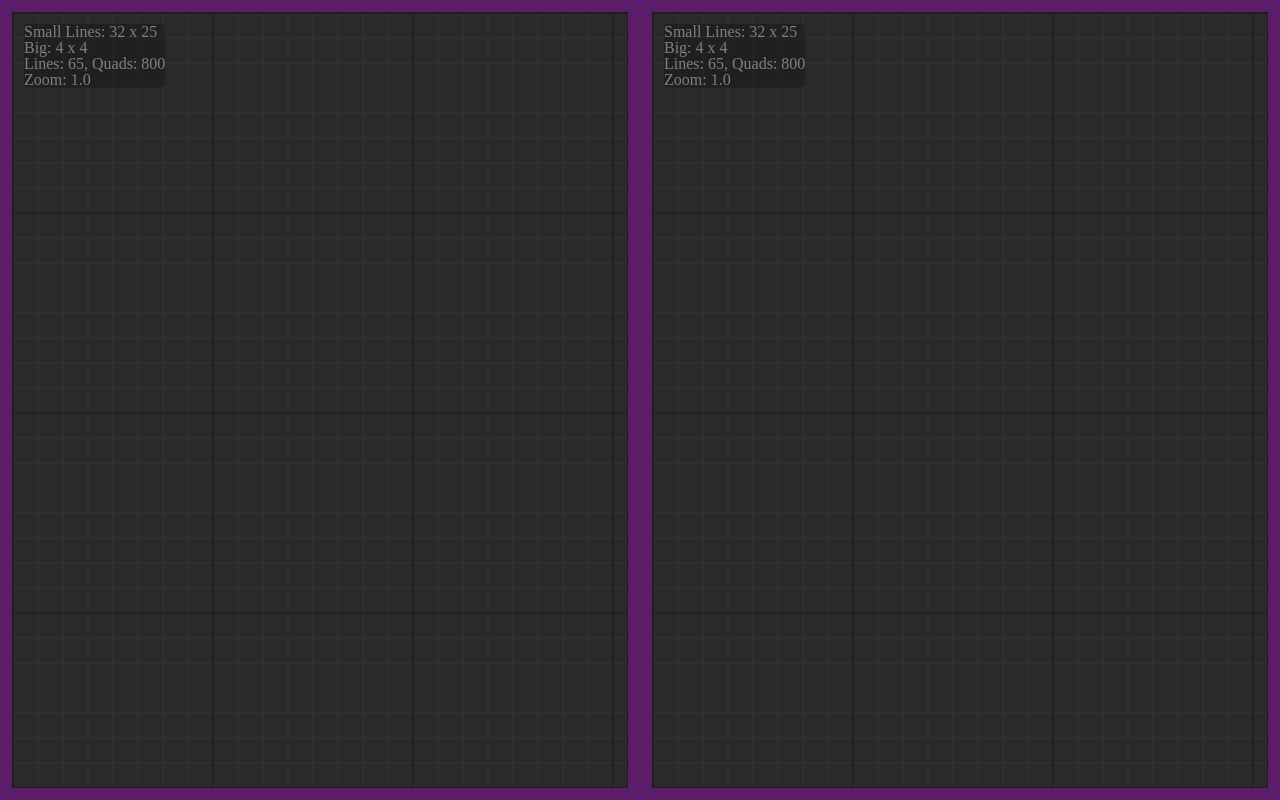
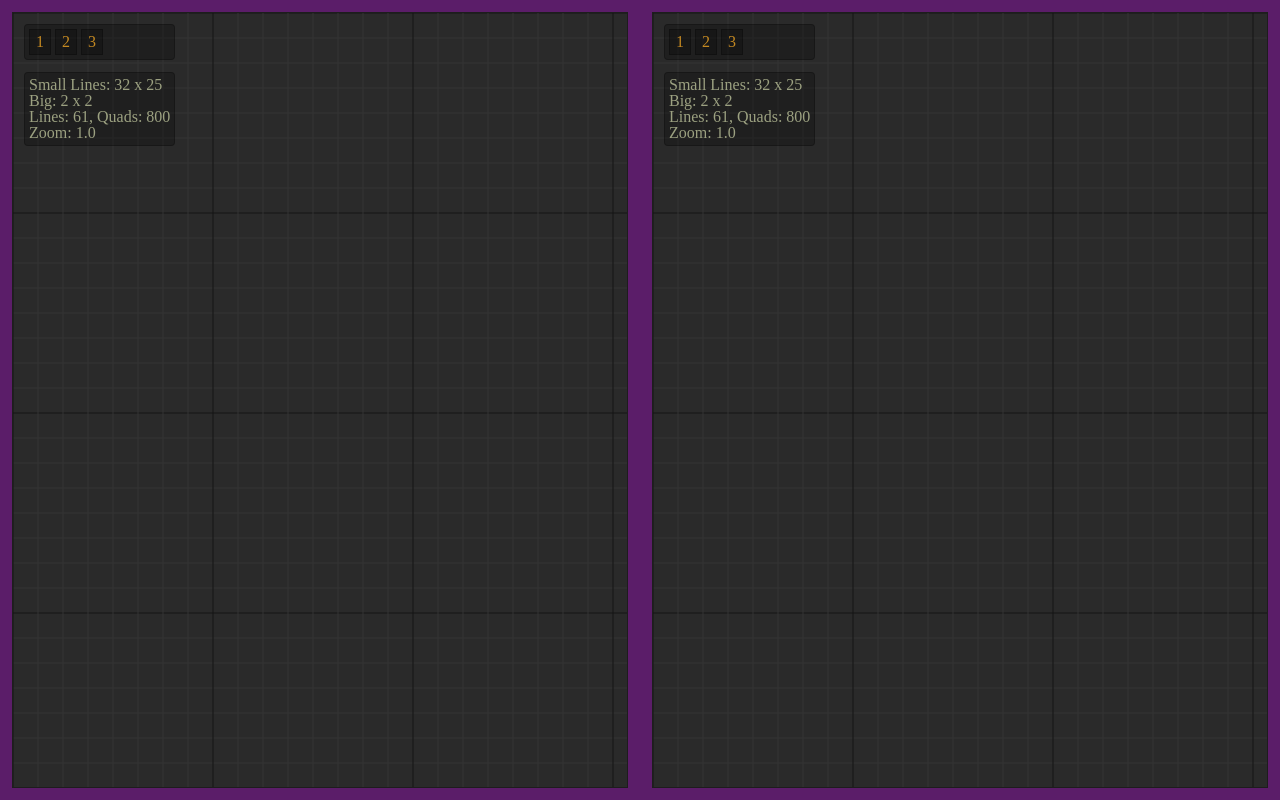
Before and after one commit to G-Freeman/VisEd, a Nuxt app: page / in a window 1280 px wide. Built offline with nearby package versions, Linux system fonts and the light colour scheme.

Commit message:
Grid, generator rework, start zoom btns, zoom unlimited math

```diff
--- a/components/Grid.vue
+++ b/components/Grid.vue
@@ -3,11 +3,16 @@
 		:id="`grid-${id}`"
 		@wheel = "grid_onMouseWheel"
 	>
-		<div class="grid_debug" v-if="isDev">
-			<label v-text="`Small Lines: ${hSmallGridLineCount} x ${vSmallGridLineCount}`"></label>
-			<label v-text="`Big: ${hBigGridLineCount} x ${vBigGridLineCount}`"></label>
-			<label v-text="`Lines: ${gridLinesSumm}, Quads: ${gridLinesMulti}`"></label>
-			<label v-text="`Zoom: ${zoom.value.toFixed(1)}`"></label>
+		<div class="grid_tools">
+			<div class="zoom">
+				<div class="zoom_preset" v-for="i in 3" v-text="i"/>
+			</div>
+			<div class="grid_debug" v-if="isDev">
+				<label v-text="`Small Lines: ${hSmallGridLineCount} x ${vSmallGridLineCount}`"></label>
+				<label v-text="`Big: ${hBigGridLineCount} x ${vBigGridLineCount}`"></label>
+				<label v-text="`Lines: ${gridLinesSumm}, Quads: ${gridLinesMulti}`"></label>
+				<label v-text="`Zoom: ${zoom.value.toFixed(1)}`"></label>
+			</div>
 		</div>
 		<svg class="grid_svg" height="100%" width="100%">
 			<!-- Back -->
@@ -15,26 +20,20 @@
 			<!-- Small -->
 			<template v-if="isInited">
 				<line v-for="(i,num) in hSmallGridLineCount" :key="`hs${num}`" v-if="defer(1)"
-					x1="0" :y1="(num * (smallGridSpacing*zoom.value))+1"
-					x2="100%" :y2="(num * (smallGridSpacing*zoom.value))+1"
-					:style="`stroke:${smallGridColor}`"
+					x1="0"		:y1="(num * ((smallGridSpacing / (2**Math.floor(zoom.value)||1)) * (2**zoom.value) ))+1"
+					x2="100%"	:y2="(num * ((smallGridSpacing / (2**Math.floor(zoom.value)||1)) * (2**zoom.value) ))+1"
+					:style="`
+						stroke:${num%8 ? smallGridColor : bigGridColor}
+					`"
 				/>
 				<line v-for="(i,num) in vSmallGridLineCount" :key="`vs${num}`" v-if="defer(2)"
-					:x1="(num * (smallGridSpacing*zoom.value))+1" y1="0"
-					:x2="(num * (smallGridSpacing*zoom.value))+1" y2="100%"
-					:style="`stroke:${smallGridColor}`"
+					:x1="(num * ((smallGridSpacing / (2**Math.floor(zoom.value)||1)) * (2**zoom.value) ))+1" y1="0"
+					:x2="(num * ((smallGridSpacing / (2**Math.floor(zoom.value)||1)) * (2**zoom.value) ))+1" y2="100%"
+					:style="`
+						stroke:${num%8 ? smallGridColor : bigGridColor};
+					`"
 				/>
-				<!-- Big -->
-				<line v-for="(i,num) in hBigGridLineCount" :key="`hb${num}`" v-if="defer(3)"
-					x1="0" :y1="(num * (bigGridSpacing*zoom.value))+1"
-					x2="100%" :y2="(num * (bigGridSpacing*zoom.value))+1"
-					:style="`stroke:${bigGridColor}`"
-				/>
-				<line v-for="(i,num) in vBigGridLineCount" :key="`vb${num}`" v-if="defer(4)"
-					:x1="(num * (bigGridSpacing*zoom.value))+1" y1="0"
-					:x2="(num * (bigGridSpacing*zoom.value))+1" y2="100%"
-					:style="`stroke:${bigGridColor}`"
-				/>
+
 			</template>
 		</svg>
 		<selectRect/>
@@ -56,15 +55,15 @@ export default {
 		Defer()
 	],
 	props:{
-		id:				{default: (()=>{ return 0 })()	},
-		smallGridColor: {default:'#353535'	},
-		bigGridColor:	{default:'#151515'	},
+		id:				{default: '0'		},
+		smallGridColor: {default: '#353535'	},
+		bigGridColor:	{default: '#151515'	},
 	},
 	data: function () {
 		return {
 			isInited: false,
 
-			bigGridSpacing: 200,
+			bigGridSpacing: 400,
 			smallGridSpacing: 25,
 
 			hSmallGridLineCount: 0,
@@ -74,6 +73,9 @@ export default {
 
 			zoom: {
 				value: 1,
+				step: .1,
+				min: 1,
+				max: 32
 			},
 
 			gridObj: null,
@@ -108,21 +110,16 @@ export default {
 			this.redraw();
 		},
 		redraw() {
-			this.vSmallGridLineCount = Math.ceil(this.gridObj.offsetWidth/(this.smallGridSpacing*this.zoom.value));
-			this.hSmallGridLineCount = Math.ceil(this.gridObj.offsetHeight/(this.smallGridSpacing*this.zoom.value));
-
-			this.vBigGridLineCount = Math.ceil(this.gridObj.offsetWidth/(this.bigGridSpacing*this.zoom.value));
-			this.hBigGridLineCount = Math.ceil(this.gridObj.offsetHeight/(this.bigGridSpacing*this.zoom.value));
+			this.vSmallGridLineCount = Math.ceil(this.gridObj.offsetWidth /(this.smallGridSpacing * (Math.floor(this.zoom.value)||1) )) * ((Math.floor(this.zoom.value)||1));
+			this.hSmallGridLineCount = Math.ceil(this.gridObj.offsetHeight/(this.smallGridSpacing * (Math.floor(this.zoom.value)||1) )) * ((Math.floor(this.zoom.value)||1));
+			this.vBigGridLineCount	 = Math.ceil(this.gridObj.offsetWidth /(this.bigGridSpacing	 * (Math.floor(this.zoom.value)||1) )) * ((Math.floor(this.zoom.value)||1));
+			this.hBigGridLineCount	 = Math.ceil(this.gridObj.offsetHeight/(this.bigGridSpacing	 * (Math.floor(this.zoom.value)||1) )) * ((Math.floor(this.zoom.value)||1));
 		},
 		grid_onMouseWheel(wheel) {
-			if(this.zoom.value>=.2 && wheel.deltaY<0) {
-				this.zoom.value += .1
-			}
-			if(this.zoom.value<=3 && wheel.deltaY>0) {
-				this.zoom.value -= .1;
-			}
-			if(this.zoom.value<.2) this.zoom.value=.2;
-			if(this.zoom.value>3)  this.zoom.value=3;
+			if(this.zoom.value >= this.zoom.min && wheel.deltaY < 0) { this.zoom.value += this.zoom.step; }
+			if(this.zoom.value <= this.zoom.max && wheel.deltaY > 0) { this.zoom.value -= this.zoom.step; }
+			if(this.zoom.value <  this.zoom.min) this.zoom.value = this.zoom.min;
+			if(this.zoom.value >  this.zoom.max) this.zoom.value = this.zoom.max;
 
 			this.redraw();
 		},
@@ -140,19 +137,45 @@ export default {
 		overflow: hidden;
 		//border: 8px crimson solid;
 		margin: 12px;
+		&_tools {
+			position: absolute;
+			top: 0;
+			pointer-events: all;
+			.zoom {
+				display: flex;
+				border-radius: 4px;
+				background: #00000040;
+				padding: 2px;
+				margin: 12px;
+				border: 1px solid rgba(0, 0, 0, 0.25);
+				&_preset {
+					width: 12px;
+					padding: 4px;
+					color: #c48922;
+					background: rgba(0, 0, 0, 0.25);
+					margin: 2px;
+					text-align: center;
+					border: 1px solid rgba(0, 0, 0, 0.25);
+					&:hover {
+						background: rgba(40, 39, 39, 0.25);
+						cursor: pointer;
+					}
+				}
+			}
+
+		}
 		&_debug {
-			position: absolute;
-			top: 12px;
-			left: 12px;
-			background: #00000040;
-			color: gray;
-			//padding: 4px;
+			margin: 12px;
+			background: rgba(0, 0, 0, 0.25);
+			color: #9ca181;
 			display: flex;
+			padding: 4px;
 			flex-direction: column;
 			border-radius: 4px;
 			z-index: 999;
 			user-select: none;
 			pointer-events: none;
+			border: 1px solid rgba(0, 0, 0, 0.25);
 		}
 		&_svg {
 
```
